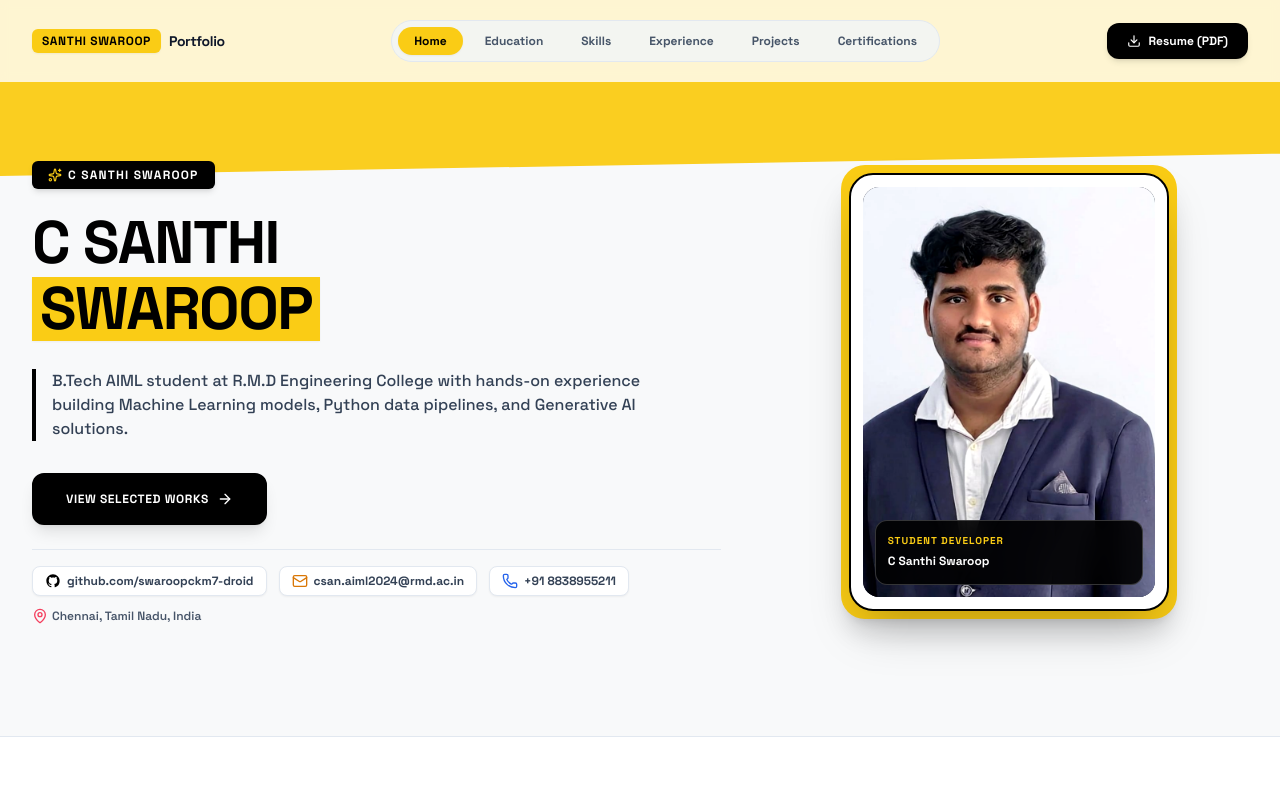
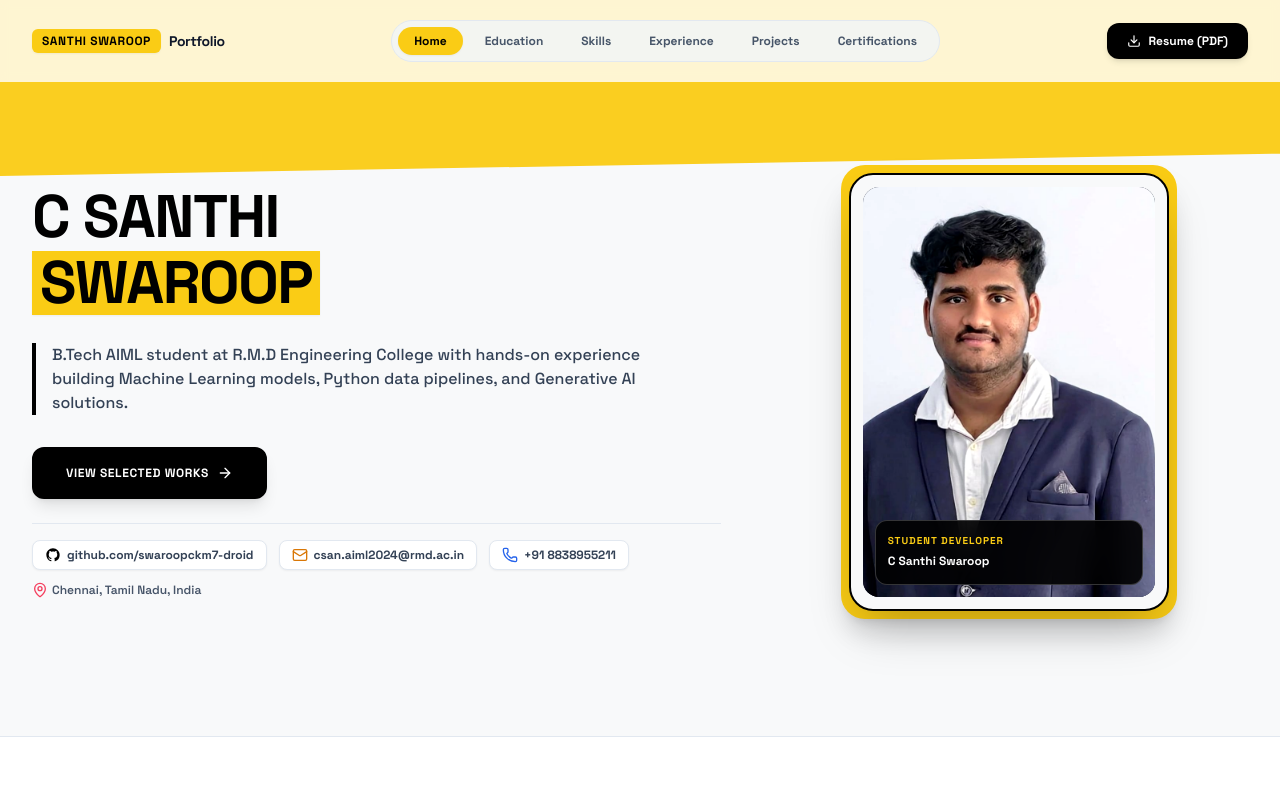
Before and after one commit to swaroopckm7-droid/portfolio, a React (Vite) app: page / in a window 1280 px wide. Shown: the top 800 px of the page. Built offline with nearby package versions, Linux system fonts and the light colour scheme.

Commit message:
Remove top name badge box from Hero section

```diff
--- a/src/components/Hero.tsx
+++ b/src/components/Hero.tsx
@@ -5,7 +5,6 @@ import {
   Mail,
   Phone,
   MapPin,
-  Sparkles,
 } from 'lucide-react';
 import { portfolioData } from '../data/portfolioData';
 
@@ -36,14 +35,6 @@ export const Hero: React.FC = () => {
             transition={{ duration: 0.8 }}
             className="lg:col-span-7 flex flex-col gap-6"
           >
-            {/* Single Clean Name Badge */}
-            <div className="flex flex-wrap items-center gap-3">
-              <span className="inline-flex items-center gap-1.5 px-4 py-1.5 rounded-md text-xs font-black bg-black text-white uppercase tracking-widest shadow-md">
-                <Sparkles className="w-3.5 h-3.5 text-[#FACC15]" />
-                <span>C SANTHI SWAROOP</span>
-              </span>
-            </div>
-
             {/* Giant Graphic Editorial Headline with Name */}
             <div className="space-y-2">
               <h1 className="text-4xl sm:text-5xl lg:text-6xl font-black text-black tracking-tight leading-[1.08] uppercase">
@@ -116,7 +107,7 @@ export const Hero: React.FC = () => {
               {/* Yellow Accent Backplate */}
               <div className="absolute -inset-2 rounded-3xl bg-[#FACC15] shadow-xl group-hover:rotate-1 transition-transform duration-500" />
 
-              <div className="relative bg-white rounded-3xl p-3 border-2 border-black overflow-hidden shadow-2xl">
+              <div className="relative bg-[#F8F9FA] rounded-3xl p-3 border-2 border-black overflow-hidden shadow-2xl">
                 <div className="relative h-[410px] w-full rounded-2xl overflow-hidden bg-slate-900">
                   <img
                     src={personalInfo.photoUrl}
```
